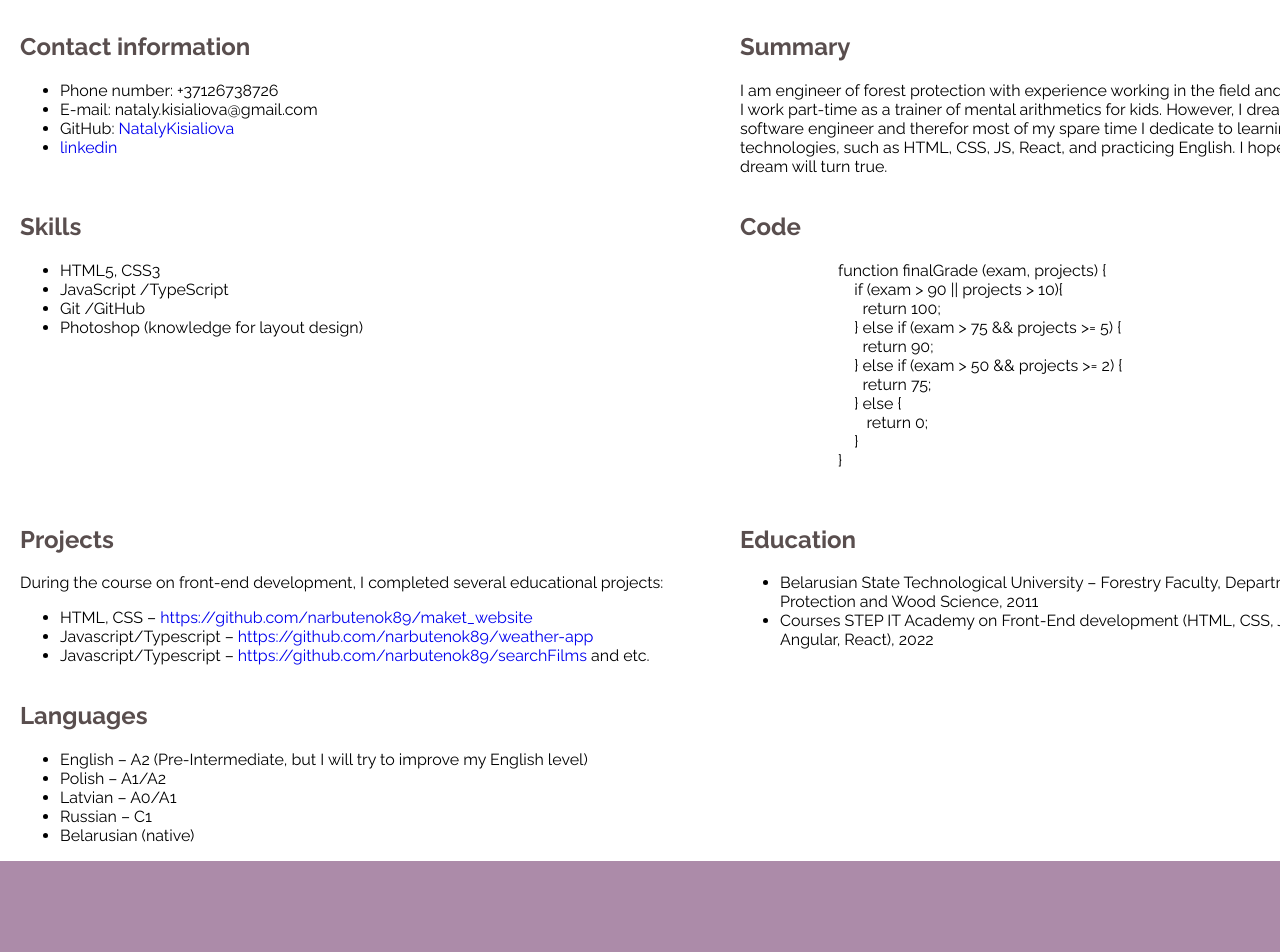
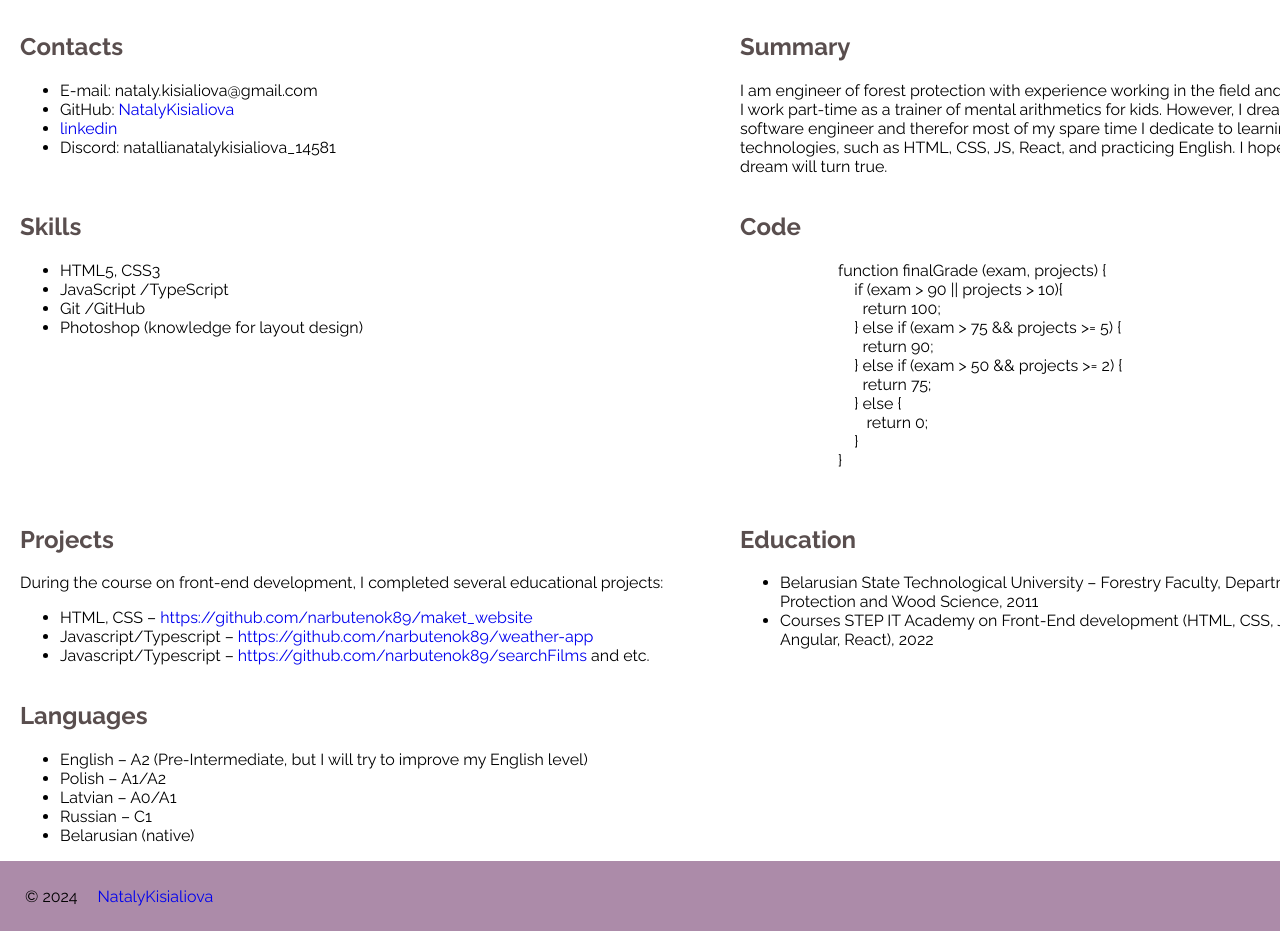
Before and after one commit to NatalyKisialiova/rsschool-cv, a plain HTML site: page index.html in a window 1280 px wide. Shown: the part 400-1352 px from the top of the page. After the commit the page ends 1331 px from the top, so only its background shows below. Drawn offline with Linux system fonts and the light colour scheme.

Commit message:
feat: add contact link and styles for body

```diff
--- a/index.html
+++ b/index.html
@@ -38,12 +38,12 @@
                     </div>
                 </section>
                 <section class="section section-contacts" id="contacts">
-                    <h2>Contact information</h2>
+                    <h2>Contacts</h2>
                     <ul class="section-list list-contacts">
-                        <li class="section-item">Phone number&#58; &#43;37126738726</li>
                         <li class="section-item">E-mail&#58; nataly.kisialiova&#64;gmail.com</li>
                         <li class="section-item">GitHub&#58; <a href="https://github.com/NatalyKisialiova">NatalyKisialiova</a></li>
                         <li class="section-item"><a href="https://www.linkedin.com/in/nataly-kisialiova-85657b230">linkedin</a></li>
+                        <li class="section-item">Discord&#58; natallianatalykisialiova_14581</li>
                     </ul>
                 </section>
                 <section class="section section-summary" id="summary">
--- a/style.css
+++ b/style.css
@@ -86,7 +86,7 @@ h2 {
     list-style-type: circle;
 }
 .footer-container {
-    min-height: 700px;
+    min-height: 70px;
 }
 .container-icon-rss {
     width: 60px;
```
